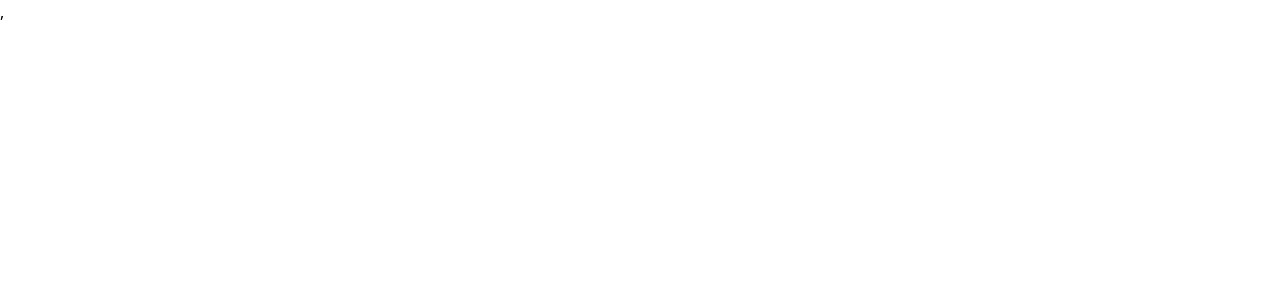
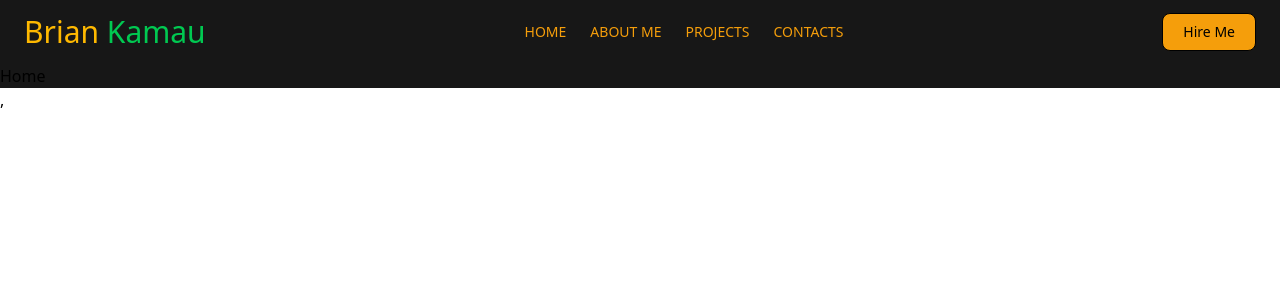
Before and after one commit to B-6219/portttt, a React (Vite) app in the folder frontend/: page / in a window 1280 px wide. Shown: the top 300 px of the page. Built offline with nearby package versions, Linux system fonts and the light colour scheme.

Commit message:
i have finsihed Header.jsx

```diff
--- a/frontend/src/App.jsx
+++ b/frontend/src/App.jsx
@@ -1,8 +1,24 @@
 import React from 'react'
+import { Route, Routes } from 'react-router-dom'
+import Home from './pages/Home'
+import About from './pages/About'
+import Contact from './pages/Contact'
+import Project from './pages/Project'
+import Header from './components/Header'
 
 const App = () => {
   return (
-    <div className='mx-4 sm:mx-[10%]'>
+    <div className='bg-dark-surface'>
+
+      <Header />
+
+      <Routes>
+        <Route path='/' element={<Home />} />
+        <Route path='/about' element={<About />} />
+        <Route path='/contact' element={<Contact />} />
+        <Route path='/project' element={<Project />} />
+        {/* <Route path='/' element={ } /> */}
+      </Routes>
 
     </div>
   )
--- a/frontend/src/components/Header.jsx
+++ b/frontend/src/components/Header.jsx
@@ -1,8 +1,33 @@
 import React from 'react'
+import { NavLink, useNavigate } from 'react-router-dom'
 
 const Header = () => {
+    const navigate = useNavigate()
+
     return (
-        <div>Header</div>
+        <header className="bg-dark-surface">
+            <div className="max-w-7xl mx-auto px-6">
+                <div className="flex items-center justify-between h-16 text-sm">
+
+                    {/* Logo */}
+                    <div className="cursor-pointer" onClick={() => navigate('/')}>
+                        <h1 className="text-amber-400 text-3xl">Brian <span className="text-green-500">Kamau</span></h1>
+                    </div>
+
+                    {/* Nav links */}
+                    <ul className="hidden md:flex gap-6 font-medium">
+                        <NavLink className="text-accent-amber hover:text-neon" to="/">HOME</NavLink>
+                        <NavLink className="text-accent-amber hover:text-neon" to="/about">ABOUT ME</NavLink>
+                        <NavLink className="text-accent-amber hover:text-neon" to="/project">PROJECTS</NavLink>
+                        <NavLink className="text-accent-amber hover:text-neon" to="/contact">CONTACTS</NavLink>
+                    </ul>
+
+                    {/* CTA */}
+                    <button className="text-black bg-accent-amber hover:bg-neon px-5 py-2 border rounded-lg"> Hire Me</button>
+
+                </div>
+            </div>
+        </header>
     )
 }
 
--- a/frontend/src/index.css
+++ b/frontend/src/index.css
@@ -1 +1,9 @@
 @import "tailwindcss";
+
+@theme {
+    --color-dark-bg: #0f0f0f;
+    --color-dark-surface: #171717;
+    --color-accent-amber: #f59e0b;
+
+    --color-neon: #14dd14;
+}
--- /dev/null
+++ b/frontend/src/pages/Home.jsx
@@ -0,0 +1,9 @@
+import React from 'react'
+
+const Home = () => {
+    return (
+        <div>Home</div>
+    )
+}
+
+export default Home
```
